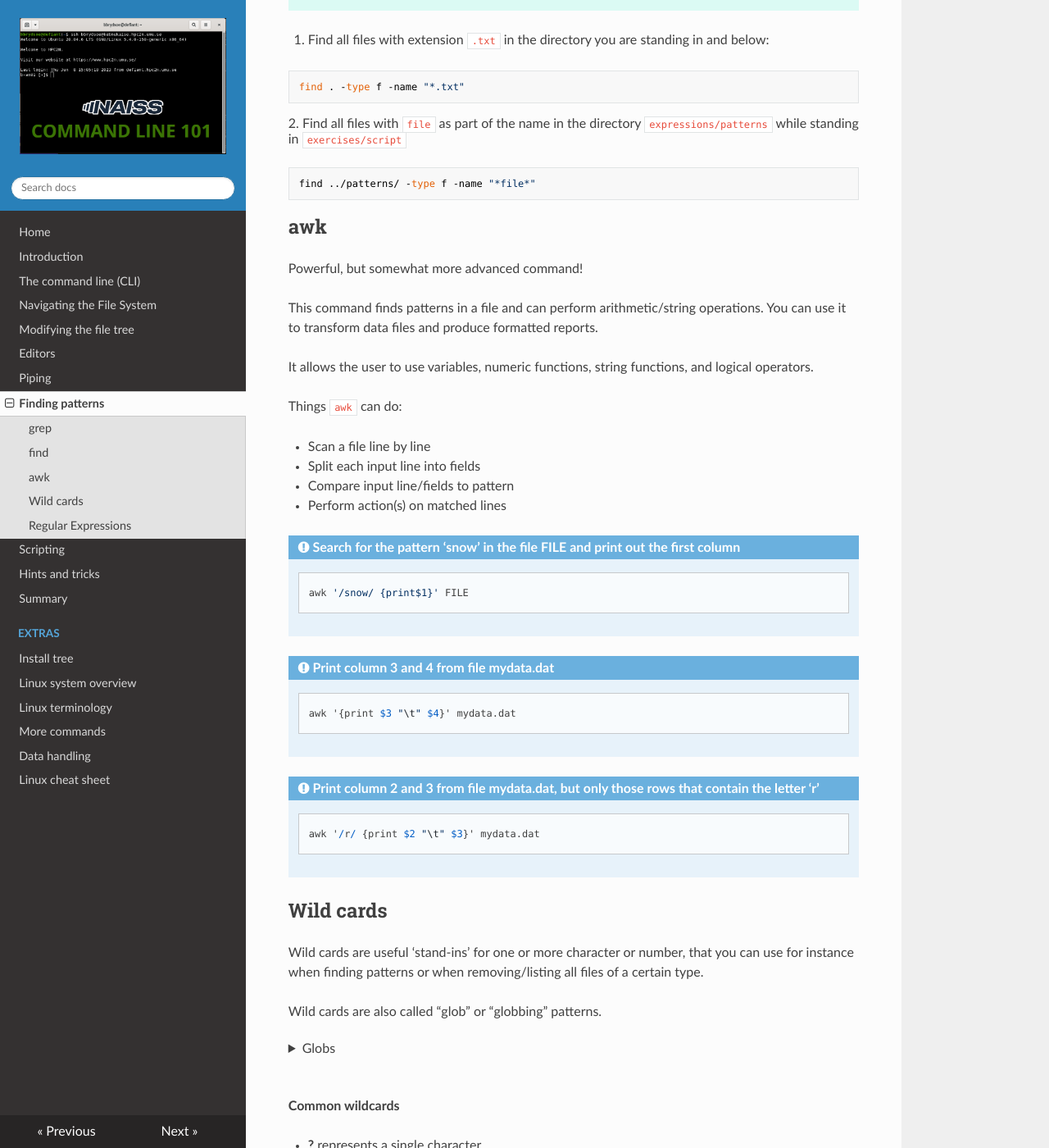
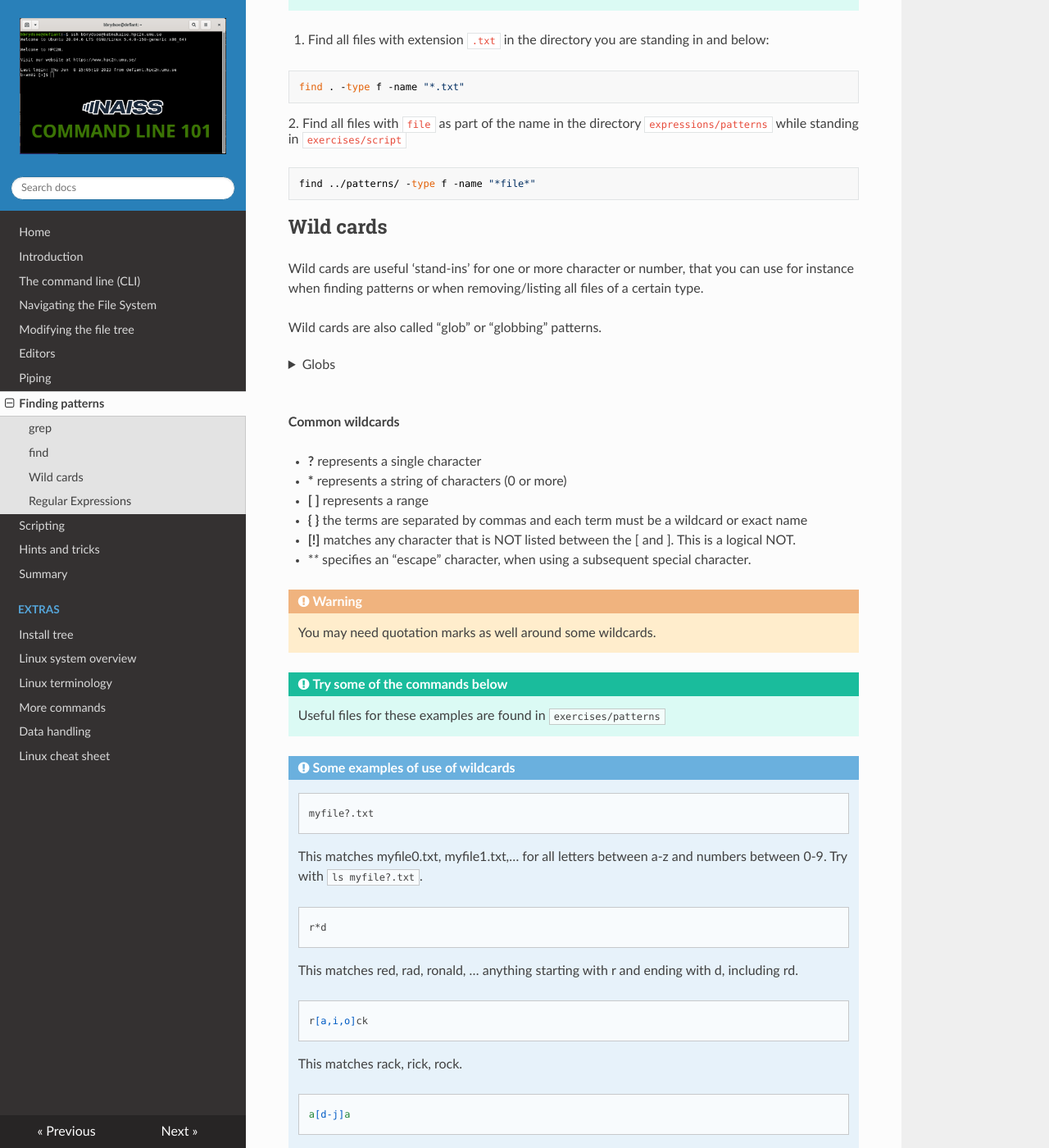
Before and after one commit to hpc2n/linux-command-line-101, an MkDocs documentation site: the page built from docs/patterns.md, in a window 1280 px wide and 1400 px high, scrolled down 3278 px. Shown: the whole window at 82% size. Built offline with MkDocs 1.6.1, drawn with Linux system fonts in a browser that asks for light colours; nearby versions of some CDN libraries.

Commit message:
Removing awk

````diff
--- a/docs/patterns.md
+++ b/docs/patterns.md
@@ -1,6 +1,6 @@
 # Finding patterns
 
-This section will look at finding patterns ([grep](#grep), [find](#find), [awk](#awk), [wild cards](#wild__cards), and [regular expressions](#regular__expressions)).
+This section will look at finding patterns ([grep](#grep), [find](#find), [wild cards](#wild__cards), and [regular expressions](#regular__expressions)).
 
 !!! note "Learning objectives"
 
@@ -136,39 +136,6 @@ find . -type f -name "*.txt"
 find ../patterns/ -type f -name "*file*"
 ```
 
-## awk
-
-Powerful, but somewhat more advanced command!
-
-This command finds patterns in a file and can perform arithmetic/string operations. You can use it to transform data files and produce formatted reports.
-
-It allows the user to use variables, numeric functions, string functions, and logical operators.
-
-Things ``awk`` can do:
-
-- Scan a file line by line
-- Split each input line into fields
-- Compare input line/fields to pattern
-- Perform action(s) on matched lines
-
-!!! Example "Search for the pattern 'snow' in the file FILE and print out the first column"
-
-    ```bash
-    awk '/snow/ {print$1}' FILE
-    ```
-
-!!! Example "Print column 3 and 4 from file mydata.dat"
-
-    ```bash
-    awk '{print $3 "\t" $4}' mydata.dat
-    ```
-
-!!! Example "Print column 2 and 3 from file mydata.dat, but only those rows that contain the letter 'r'"
-
-    ```bash
-    awk '/r/ {print $2 "\t" $3}' mydata.dat
-    ```
-
 ## Wild cards
 
 Wild cards are useful 'stand-ins' for one or more character or number, that you can use for instance when finding patterns or when removing/listing all files of a certain type.
````
Also changed, not shown: docs/more-commands.md (added, +56 -0 lines), 1 other file.
